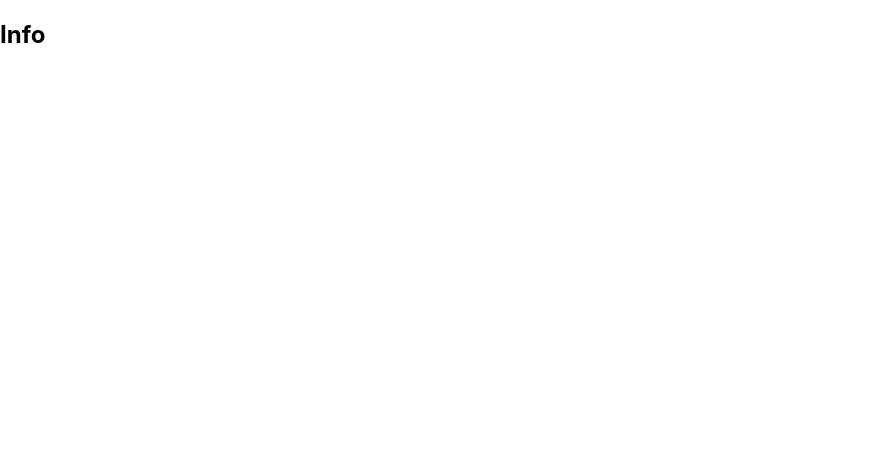
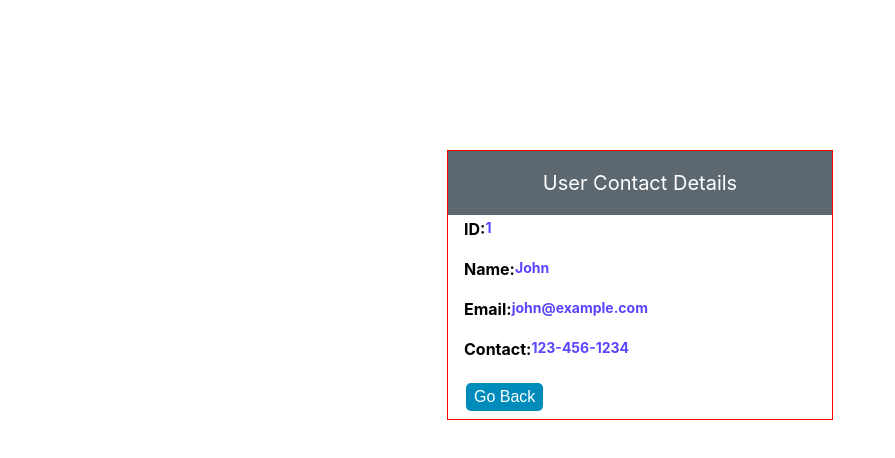
Before and after one commit to mabuhanifa/rtk-qury-prac-01, a React (Create React App) app: page /info/1 in a window 1280 px wide. Shown: the top 458 px of the page, without its empty margins (0-895 px from the left). Built offline with nearby package versions, Linux system fonts and the light colour scheme; data requests are answered from the project's data file.

Commit message:
info updated

```diff
--- a/src/pages/info/Info.js
+++ b/src/pages/info/Info.js
@@ -1,11 +1,43 @@
-import './info.css';
+import { useEffect } from "react";
+import { Link, useParams } from "react-router-dom";
+import { useContactQuery } from "../../redux/rtk query/contactsApi";
+import "./info.css";
+const Info = () => {
+  const { id } = useParams();
+  const { data, error } = useContactQuery(id);
 
-const Info = () => {
-    return (
-        <div>
-            <h2>Info</h2>
+  useEffect(() => {
+    error && alert(error.message);
+  }, [error]);
+
+  return (
+    <div style={{ marginTop: "150px" }}>
+      <div className="card">
+        <div className="card-header">
+          <p>User Contact Details</p>
         </div>
-    );
+        <div className="container">
+          <strong>ID:</strong>
+          <span>{data && data.id}</span>
+          <br />
+          <br />
+          <strong>Name:</strong>
+          <span>{data && data.name}</span>
+          <br />
+          <br />
+          <strong>Email:</strong>
+          <span>{data && data.email}</span>
+          <br />
+          <br />
+          <strong>Contact:</strong>
+          <span>{data && data.contact}</span>
+          <br />
+          <br />
+          <Link to="/"><button className="btn btn-edit">Go Back</button></Link>
+        </div>
+      </div>
+    </div>
+  );
 };
 
 export default Info;
--- a/src/pages/info/info.css
+++ b/src/pages/info/info.css
@@ -0,0 +1,23 @@
+.card {
+    width: 30%;
+    display: flex;
+    flex-direction: column;
+    border: 1px red solid;
+    align-content: center;
+    margin: 0 auto;
+}
+
+.card-header {
+    height: 30%;
+    background: #5d6770;
+    color: white;
+    text-align: center;
+}
+
+.card-header p {
+    font-size: 20px;
+}
+
+.container {
+    padding: 4px 16px;
+}
--- a/src/redux/rtk query/contactsApi.js
+++ b/src/redux/rtk query/contactsApi.js
@@ -17,6 +17,7 @@ export const contactsApi = createApi({
       }),
       providesTags: ["Contact"],
     }),
+
     contact: builder.query({
       query: (id) => ({
         url: `contacts/${id}`,
```
